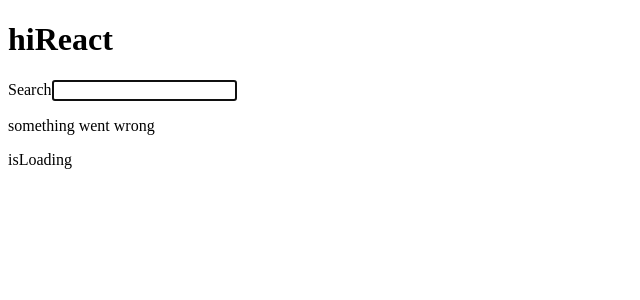
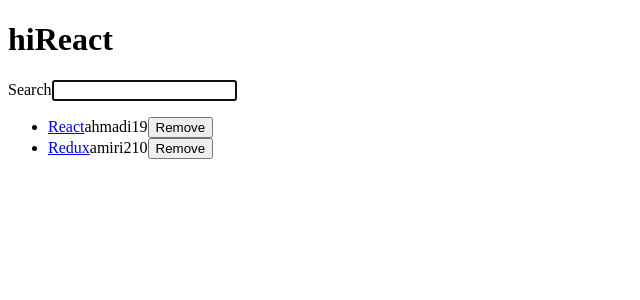
Before and after one commit to enbehzadi/stories, a React (Vite) app: page / in a window 1280 px wide. Shown: the top 300 px of the page, without its empty margins (0-640 px from the left). Built offline with nearby package versions, Linux system fonts and the light colour scheme.

Commit message:
useReducer

```diff
--- a/src/App.jsx
+++ b/src/App.jsx
@@ -32,11 +32,11 @@
       points: 10,
     },
   ];
-  const [stories,setStories] =useState([]);
+  // const [stories,setStories] =useState([]);
   const [searchTerm,setSearchTerm] =useStorageState('search','');
   const [isloading,setIsLoading]=useState(false);
   const [isError,setIsError]=useState(false);
-
+  const [stories,dispatchStories]=useReducer(storiesReduser,[]);
   const handlerSearch=(event)=>{
     console.log(event.target.value);
     setSearchTerm(event.target.value);
@@ -45,7 +45,7 @@
   const getAsyncStories=()=>
   new Promise ((resolve,reject)=>{
     setTimeout(()=>{
-    reject();
+      resolve({data:{stories:InitialStories}});
     },2000);
   });
 
@@ -54,14 +54,19 @@
 
       getAsyncStories().then(
         result=>{
-          setStories(result.data.stories);
+
+          dispatchStories({type:'SET_STORIES',payload:result.data.stories});
+          // setStories(result.data.stories);
           setIsLoading(false);
-
         }).catch(()=>setIsError(true))
     },[])
   const handelRemoveStory=(id)=>{
-    const newStories=stories.filter(story=>story.id!==id);
-    setStories(newStories);
+    dispatchStories({type:'REMOVE_STORY',payload:id})
+    // const newStories=stories.filter(story=>story.id!==id);
+    // // setStories(newStories);
+
+    // dispatchStories({type:'SET_STORIES',payload:new stories});
+
   }
   useEffect(() => {
     localStorage.setItem("search",searchTerm);
@@ -90,4 +95,17 @@
     </div>
   );
 }
+const storiesReduser=(state,action)=>{
+    switch(action.type){
+      case 'SET_STORIES':
+        return action.payload;
+        break;
+        case 'REMOVE_STORIES':
+        return  stories.filter((story)=>story.id !==action.payload)
+        break;
+        default:
+          return state;
+          break;
+    }
+}
 export default App;
```
